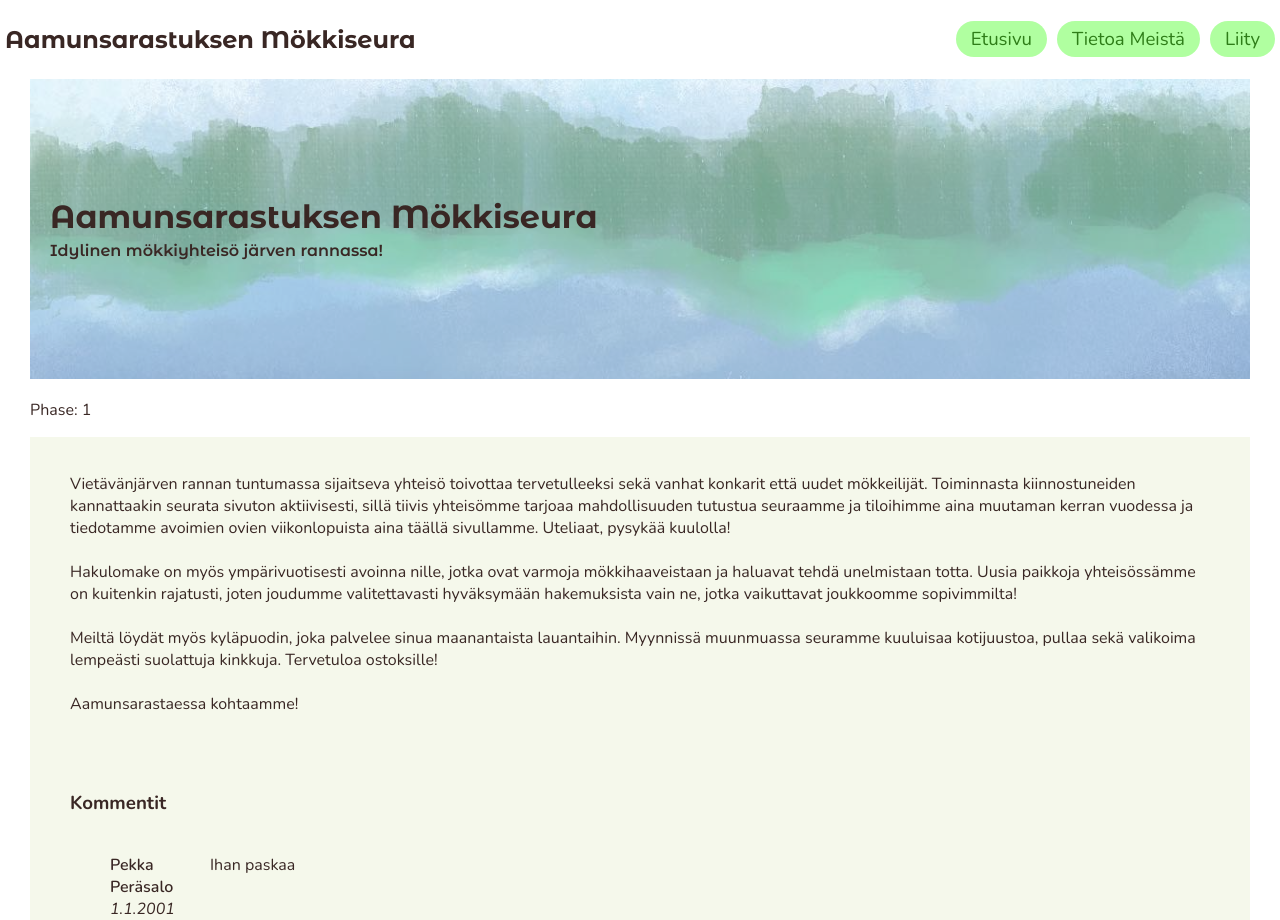
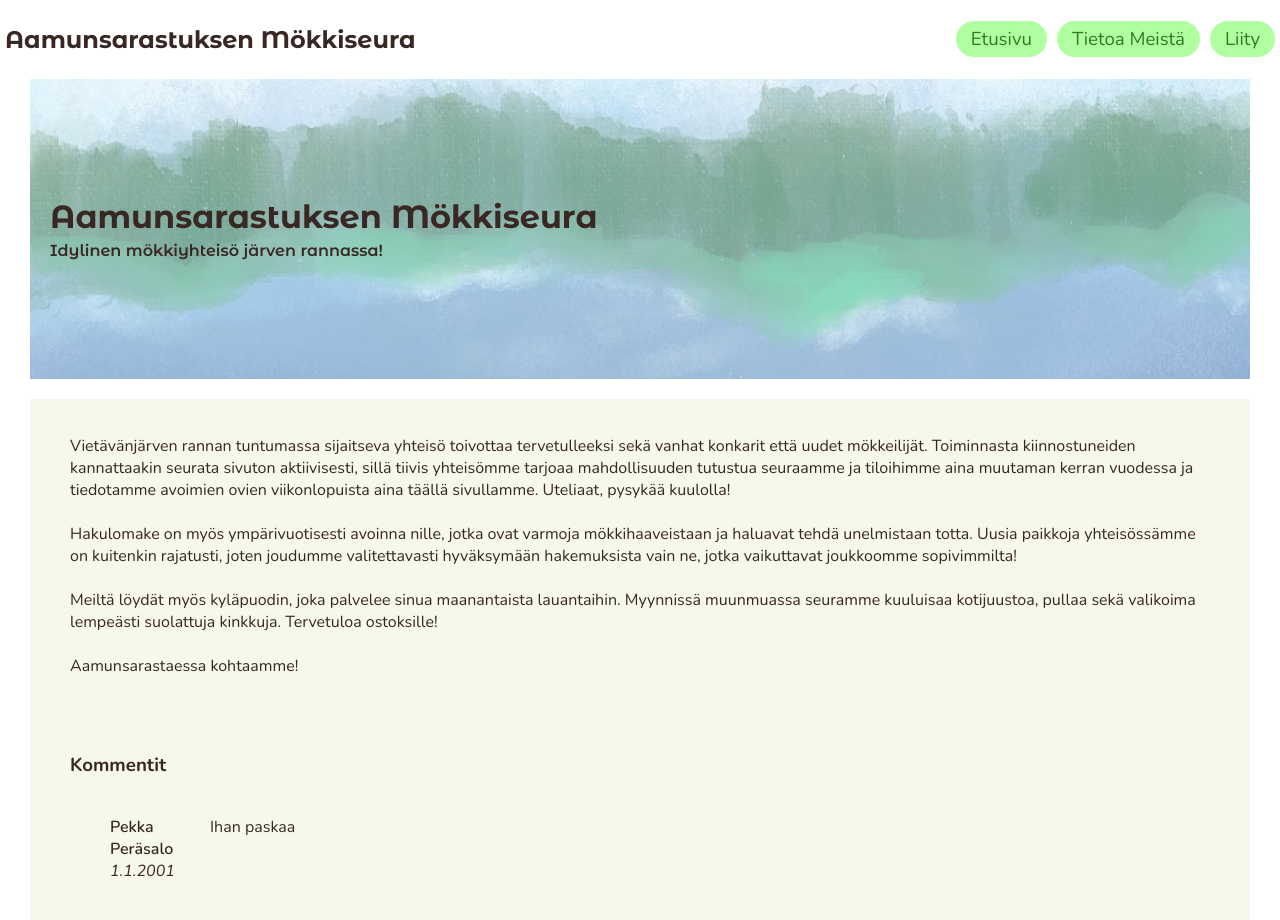
Before and after one commit to vuorisumu/GGJ-aamunsarastus, a React (Vite) app: page / in a window 1280 px wide. Shown: the top 920 px of the page. Built offline with nearby package versions, Linux system fonts and the light colour scheme.

Commit message:
feat: button text

```diff
--- a/src/components/Main.jsx
+++ b/src/components/Main.jsx
@@ -6,19 +6,18 @@ import { useContext } from "react";
 import UserContext from "../util/UserContext";
 
 function Main() {
-  const { phase, clearPhase } = useContext(UserContext);
+  const { clearPhase } = useContext(UserContext);
   const { t } = useTranslation();
   const tr = t("home", { returnObjects: true });
 
   return (
     <div>
       <PageIntro data={tr} />
-      <p>Phase: {phase}</p>
 
       <Content data={tr.content} />
       <CommentSection data={tr.comments} />
 
-      <button onClick={() => clearPhase()}>Nollaa edistyminen</button>
+      <button onClick={() => clearPhase()}>Alkuun</button>
     </div>
   );
 }
```
